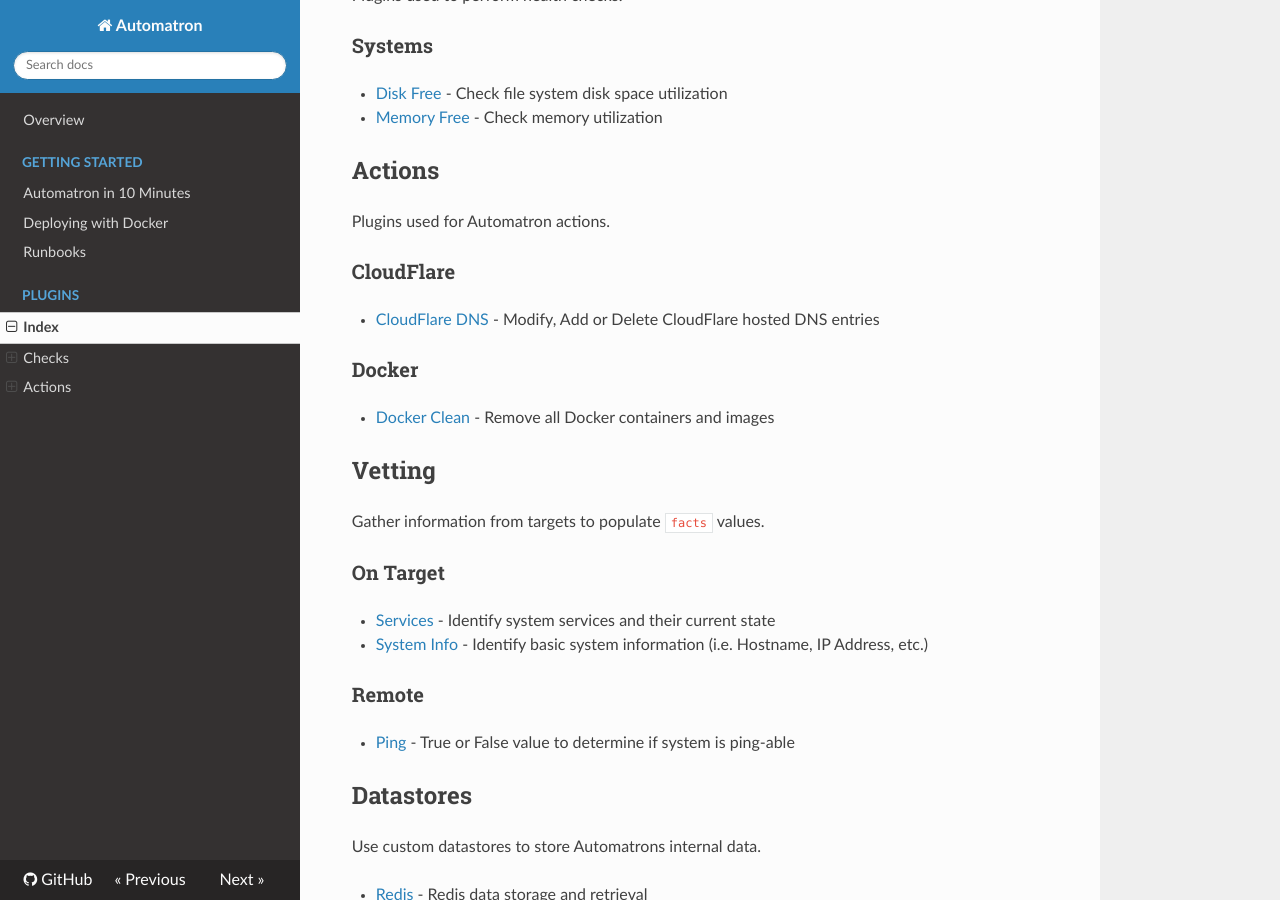
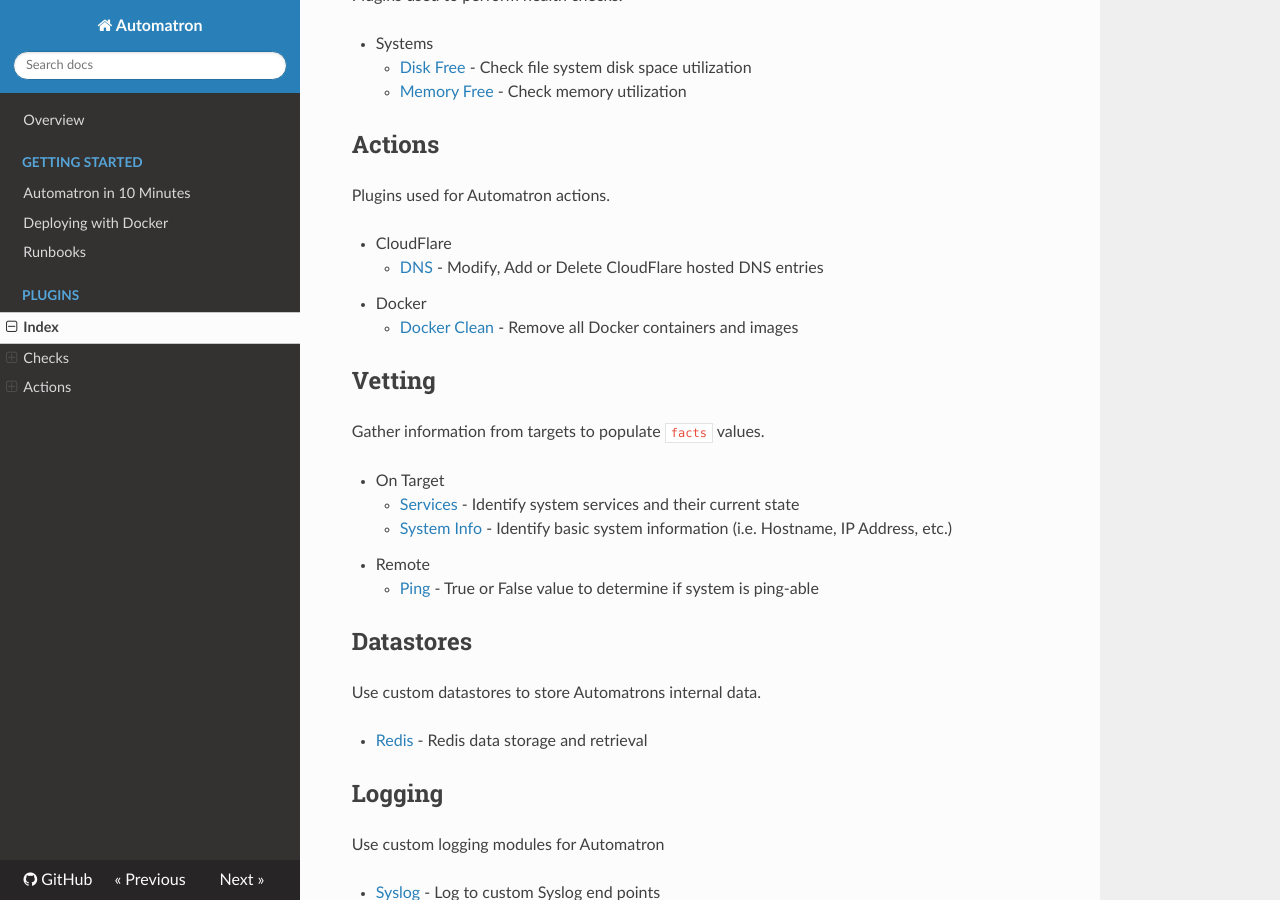
Before and after one commit to madflojo/automatron, an MkDocs documentation site: the page built from docs/plugins.md, in a window 1280 px wide and 900 px high, scrolled down 371 px. Built offline with MkDocs 1.6.1, drawn with Linux system fonts in a browser that asks for light colours; nearby versions of some CDN libraries; old or Windows-style settings are respelled for this version of MkDocs.

Commit message:
Adding Docker action docs

```diff
--- a/docs/plugins.md
+++ b/docs/plugins.md
@@ -11,40 +11,38 @@
 
 Plugins used to perform health checks.
 
-### Systems
-* [Disk Free](plugins/checks/disk_free) - Check file system disk space utilization
-* [Memory Free](plugins/checks/mem_free) - Check memory utilization
+  * Systems
+    * [Disk Free](plugins/checks/systems/disk_free) - Check file system disk space utilization
+    * [Memory Free](plugins/checks/systems/mem_free) - Check memory utilization
 
 ## Actions
 
 Plugins used for Automatron actions.
 
-### CloudFlare
-* [CloudFlare DNS](plugins/actions/cloudflare-dns) - Modify, Add or Delete CloudFlare hosted DNS entries
-
-### Docker
-* [Docker Clean](plugins/actions/docker/clean) - Remove all Docker containers and images
+  * CloudFlare
+    * [DNS](plugins/actions/cloudflare/dns) - Modify, Add or Delete CloudFlare hosted DNS entries
+  * Docker
+    * [Docker Clean](plugins/actions/docker/clean) - Remove all Docker containers and images
 
 ## Vetting
 
 Gather information from targets to populate `facts` values.
 
-### On Target
-* [Services](plugins/vetting/ontarget/services) - Identify system services and their current state
-* [System Info](plugins/vetting/ontarget/system_info) - Identify basic system information (i.e. Hostname, IP Address, etc.)
-
-### Remote
-* [Ping](plugins/vetting/remote/ping) - True or False value to determine if system is ping-able
+  * On Target
+    * [Services](plugins/vetting/ontarget/services) - Identify system services and their current state
+    * [System Info](plugins/vetting/ontarget/system_info) - Identify basic system information (i.e. Hostname, IP Address, etc.)
+  * Remote
+    * [Ping](plugins/vetting/remote/ping) - True or False value to determine if system is ping-able
 
 ## Datastores
 
 Use custom datastores to store Automatrons internal data.
 
-* [Redis](plugins/datastores/redis) - Redis data storage and retrieval
+  * [Redis](plugins/datastores/redis) - Redis data storage and retrieval
 
 ## Logging
 
 Use custom logging modules for Automatron
 
-* [Syslog](plugins/logging/syslog) - Log to custom Syslog end points
-* [Console](plugins/logging/console) - Log to the executors console
+  * [Syslog](plugins/logging/syslog) - Log to custom Syslog end points
+  * [Console](plugins/logging/console) - Log to the executors console
--- a/mkdocs.yml
+++ b/mkdocs.yml
@@ -20,4 +20,6 @@
         - Memory Free: plugins/checks/systems/mem_free.md
     - Actions:
       - CloudFlare:
-        - DNS: plugins/actions/cloudflare-dns.md
+        - DNS: plugins/actions/cloudflare/dns.md
+      - Docker:
+        - Clean: plugins/actions/docker/clean.md
```
Also changed, not shown: docs/plugins/actions/cloudflare/dns.md (renamed from docs/plugins/actions/cloudflare-dns.md, +0 -1 lines), docs/plugins/actions/docker/clean.md (added, +21 -0 lines).
